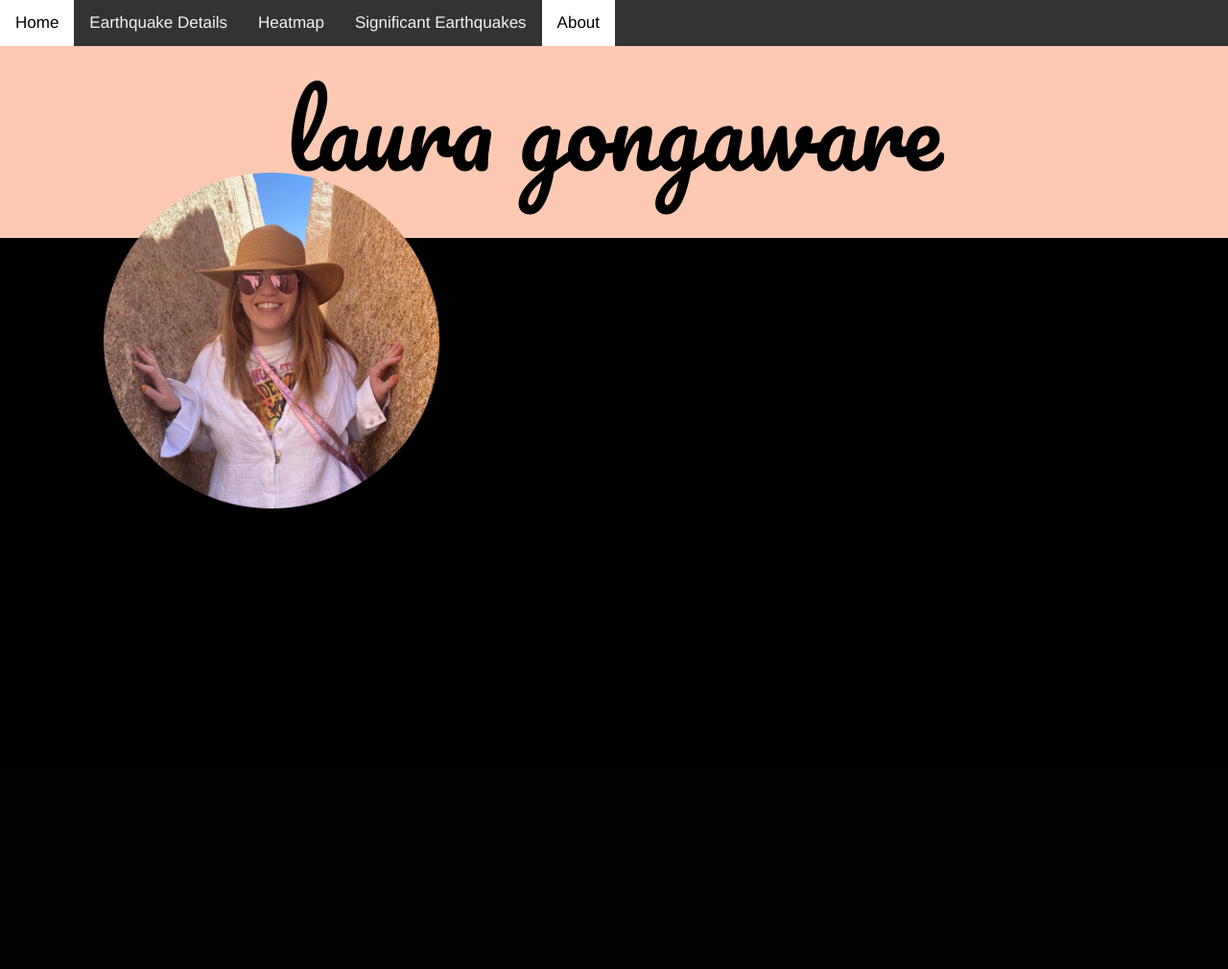
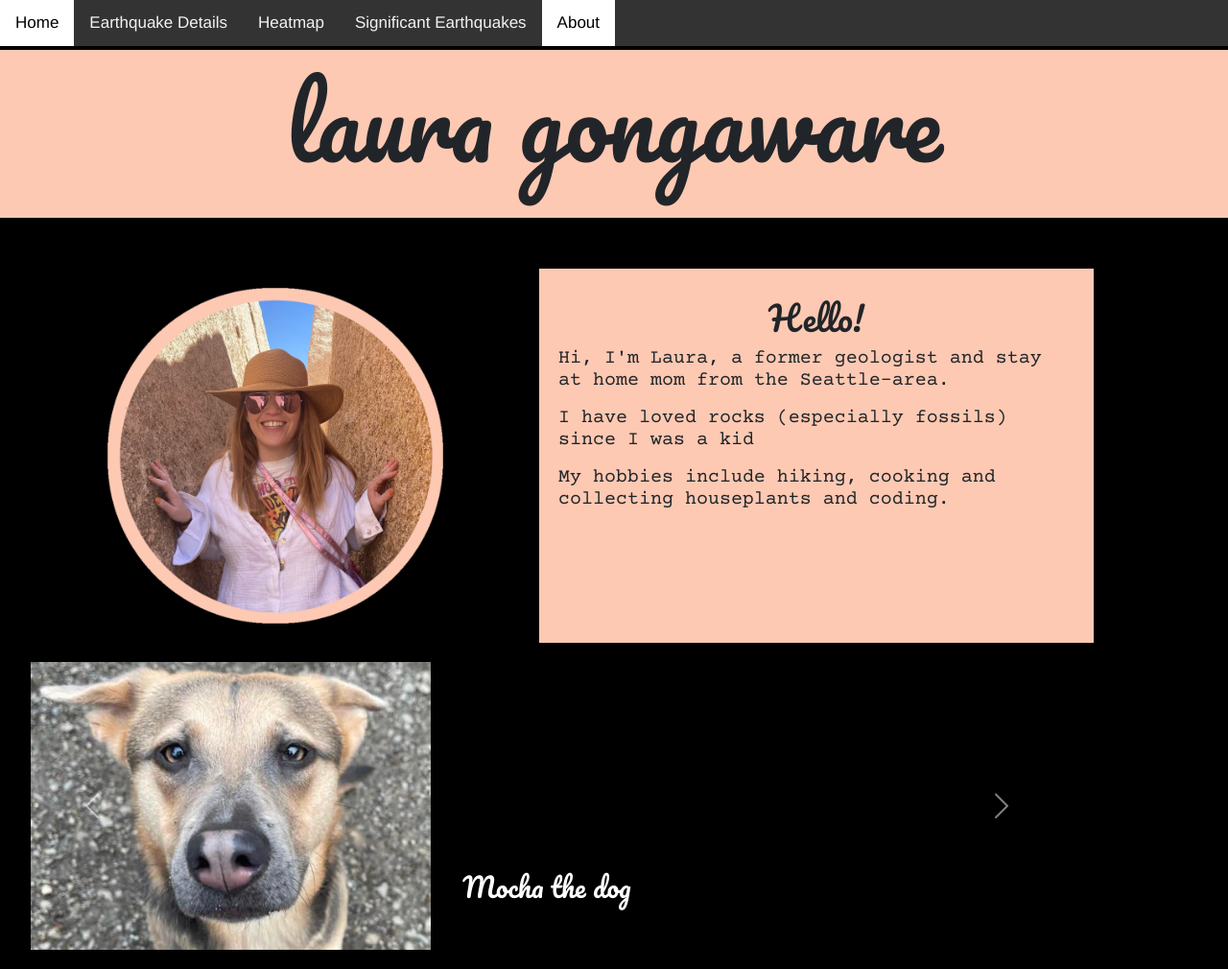
Before and after one commit to LauraGongaware/Earthquakes, a Flask app: page /about in a window 1280 px wide. Shown: the whole page at 96% size. Before the commit the page ends 530 px from the top, so only its background shows below. Run offline with Flask 2, Linux system fonts and the light colour scheme; some libraries are stand-ins or nearby versions.

Commit message:
Final design

```diff
--- a/Static/css/maps.css
+++ b/Static/css/maps.css
@@ -38,28 +38,54 @@ html, body {
   }
 
 
-.overlay {
+  .FirstDIV {
     position: absolute;
-    padding:20px;
+    background-color: #FDC9B3;
+    height: 175px;
     right: 0;
     bottom: 0;
-    top: 20%;
-    width: 90%;
-    z-index: 9999;
-}
-
-.FirstDIV {
-    background-color: #FDC9B3;
-    height: 200px;
-    right: 0;
-    bottom: 0;
-    top: 20%;
+    top: 6.5%;
     width: 100%;
     z-index: 9999;
 }
 
-/* img {
-  object-fit: cover;
+
+.picture {
+    z-index: 9999;
+    padding:20px;
+}
+
+
+#overlay2 {
+  font: 20px 'Courier Prime', sans-serif;
   background-color: #FDC9B3;
-  height: 300;
-} */
+  word-wrap: break-word;
+  padding:20px;
+}
+
+#carousel {
+  padding:20px;
+}
+
+.container {
+  position: absolute;
+  top:35%;
+}
+
+.carousel-caption {
+  font-family: 'Pacifico', serif;
+  font-size: 25px;
+  color: white;
+  text-shadow:
+    1px 0 black,
+    0 -1px black,
+    -1px 0 black,
+    0 1px black;
+
+}
+
+.carousel-item img{
+    width: auto;
+    height: 300px;
+    max-height: 300px;
+    }
--- a/Static/js/homepage.js
+++ b/Static/js/homepage.js
@@ -40,6 +40,6 @@ var imgButtons = document.querySelectorAll("heatmap, details, significant")
     );}
 
     function DefaultText() {
-    (document.getElementById("mapInfoBox").innerHTML = "Earthquake data obtained from the United States Geological Survey (USGS). Hover over a map image to learn more."
+    (document.getElementById("mapInfoBox").innerHTML = "Earthquake data obtained from the United States Geological Survey (USGS). Hover over a map image for more information."
     );
 }
--- a/Templates/about.html
+++ b/Templates/about.html
@@ -6,8 +6,9 @@
     <meta name="viewport" content="width=device-width">
     <link rel="stylesheet" href="/static/css/maps.css">
     <link rel="stylesheet" href="https://fonts.googleapis.com/css?family=Pacifico">
-    <script src="https://cdn.jsdelivr.net/npm/bootstrap@5.2.3/dist/js/bootstrap.bundle.min.js"
-    integrity="sha384-kenU1KFdBIe4zVF0s0G1M5b4hcpxyD9F7jL+jjXkk+Q2h455rYXK/7HAuoJl+0I4" crossorigin="anonymous"></script>
+    <link rel="stylesheet" href="https://fonts.googleapis.com/css?family=Courier+Prime">
+    <link href="https://cdn.jsdelivr.net/npm/bootstrap@5.2.3/dist/css/bootstrap.min.css" rel="stylesheet">
+    <script src="https://cdn.jsdelivr.net/npm/bootstrap@5.2.3/dist/js/bootstrap.bundle.min.js"></script>
     <script crossorigin src="https://unpkg.com/react@16/umd/react.development.js"></script>
     <script crossorigin src="https://unpkg.com/react-dom@16/umd/react-dom.development.js"></script>
     <script crossorigin src="https://cdnjs.cloudflare.com/ajax/libs/babel-standalone/6.26.0/babel.js"></script>
@@ -25,17 +26,59 @@
     <a class="current" href="/about">About</a>
   </div>
 
-  <div class="container">
-    <div class ="overlay">
-        <img src="static/img/me.png" width="350">
+    <div class ="FirstDIV" style="font-family: 'Pacifico', serif; font-size: 100px; text-align: center;">
+            laura gongaware
     </div>
-      <div class="row">
+
+    <div class = "container">
+      <div class = "row">
         <div class="col">
-          <div class ="FirstDIV" style="font-family: 'Pacifico', serif; font-size: 100px; text-align: center;">
-            laura gongaware
-          </div>
+          <div class ="picture" style="padding-left: 100px;">
+            <img src="static/img/me1.png" width="350">
+            </div>
         </div>
+        <div class = "col" id="overlay2">
+        <div style="font-family: 'Pacifico', serif; font-size: 35px; text-align: center;">Hello!</div>
+        <p>Hi, I'm Laura, a former geologist and stay at home mom from the Seattle-area.</p>
+        <p>I have loved rocks (especially fossils) since I was a kid</p>
+        <p>My hobbies include hiking, cooking and collecting houseplants and coding.</p>
       </div>
+        <div class ="col">
+          <div id="carousel" class="carousel slide" data-bs-ride="carousel">
+            <div class="carousel-inner">
+              <div class="carousel-item active" data-bs-interval="3000">
+                <img src="/static/img/mocha.jpg" alt="My dog Mocha">
+                <div class="carousel-caption">
+                  <h3>Mocha the dog</h3>
+                </div>
+              </div>
+              <div class="carousel-item" data-bs-interval="3000">
+                <img src="/static/img/fossil.jpg" alt="Fossil hunting">
+                <div class="carousel-caption">
+                  Hunting for fossils
+                </div>
+              </div>
+              <div class="carousel-item" data-bs-interval="3000">
+                <img src="/static/img/app.jpg" alt="My app">
+                <div class="carousel-caption" style="color: white; text-shadow:
+                1px 0 black,
+                0 -1px black,
+                -1px 0 black,
+                0 1px black;">
+                  My iOS app
+                </div>
+              </div>
+            </div>
+            <button class="carousel-control-prev" type="button" data-bs-target="#carouselExampleInterval" data-bs-slide="prev">
+              <span class="carousel-control-prev-icon" aria-hidden="true"></span>
+              <span class="visually-hidden">Previous</span>
+            </button>
+            <button class="carousel-control-next" type="button" data-bs-target="#carouselExampleInterval" data-bs-slide="next">
+              <span class="carousel-control-next-icon" aria-hidden="true"></span>
+              <span class="visually-hidden">Next</span>
+            </button>
+      </div>
+    </div>
     </div>
 </body>
 </html>
--- a/Templates/base.html
+++ b/Templates/base.html
@@ -3,7 +3,7 @@
   <head>
     <meta charset="utf-8">
     <meta name="viewport" content="width=device-width">
-    <link rel="stylesheet" href="/static/css/maps.css">
+    <!-- <link rel="stylesheet" href="/static/css/pages.css"> -->
     <link rel="stylesheet" href="https://cdn.jsdelivr.net/npm/bootstrap@4.0.0/dist/css/bootstrap.min.css" integrity="sha384-Gn5384xqQ1aoWXA+058RXPxPg6fy4IWvTNh0E263XmFcJlSAwiGgFAW/dAiS6JXm" crossorigin="anonymous">
     <script crossorigin src="https://unpkg.com/react@16/umd/react.development.js"></script>
     <script crossorigin src="https://unpkg.com/react-dom@16/umd/react-dom.development.js"></script>
--- a/Templates/gmap.html
+++ b/Templates/gmap.html
@@ -2,6 +2,7 @@
 
 {% block head %}
 <link rel="stylesheet" href="/static/css/maps.css">
+
 {% endblock %}
 
 {% block body %}
--- a/Templates/homepage.html
+++ b/Templates/homepage.html
@@ -1,6 +1,5 @@
 {% extends 'base.html' %}
 {% block head %}
-    <link rel="stylesheet" href="/static/css/pages.css">
     <script src="/static/js/homepage.js"></script>
 {% endblock %}
 
@@ -10,7 +9,8 @@
     </div>
     <div style="height:600px;background-color:black;font-size:25px; color: white;">
       <div class = "container">
-        <div class="row"><div class="col">
+        <div class="row">
+          <div class="col">
           <h1 style="color: white; font-size: 100px; text-align:center;">Earthquake Maps</h1></div>
           </div>
           <div class="row">
```
Also changed, not shown: Static/img/app.jpg (added), Static/img/fossil.jpg (added), Static/img/me1.png (added), Static/img/mocha.jpg (added).
